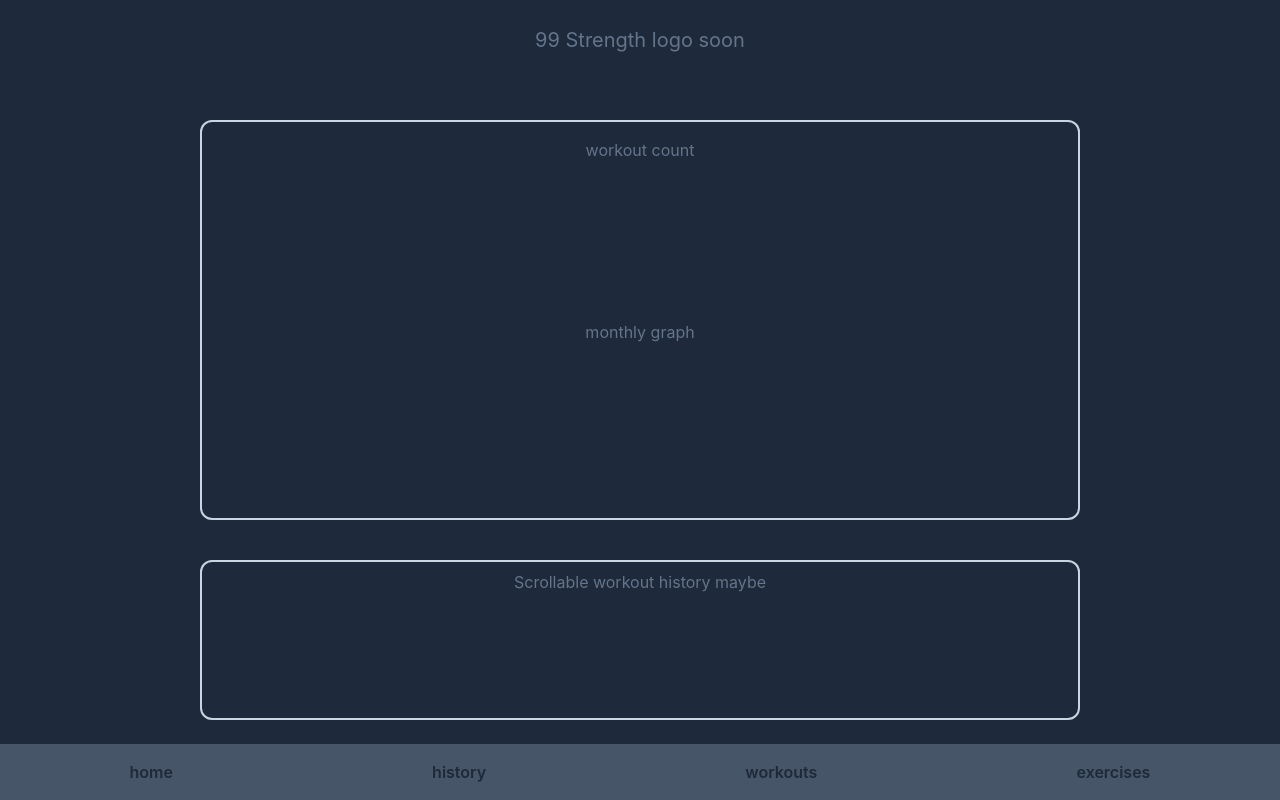
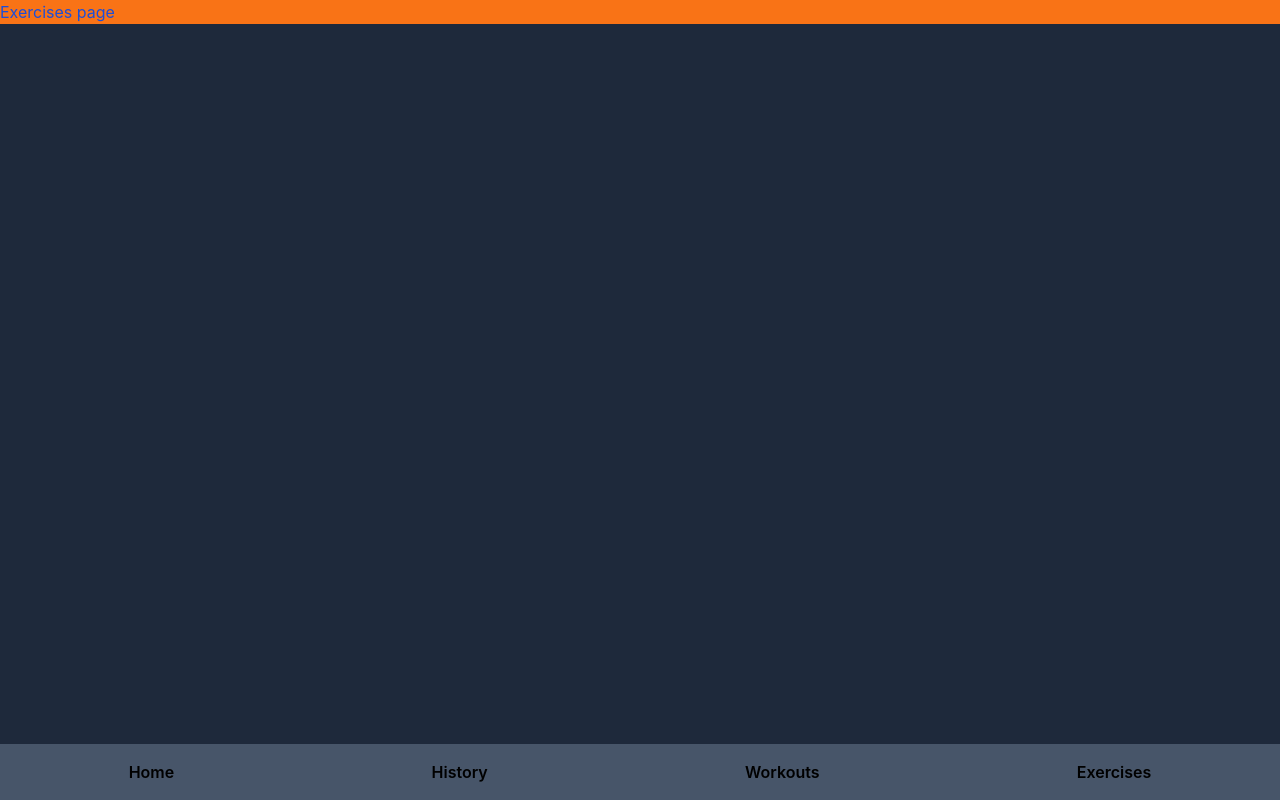
Before and after one commit to AndrewOWStyles/99-strength, a React (Create React App) app: page /Exercises in a window 1280 px wide. Built offline with nearby package versions, Linux system fonts and the light colour scheme.

Commit message:
added all the pages for the app as well as routing so you can go between. added navlinks to navbar to allow page swapping

```diff
--- a/package.json
+++ b/package.json
@@ -10,6 +10,7 @@
     "postcss": "^8.4.23",
     "react": "^18.2.0",
     "react-dom": "^18.2.0",
+    "react-router-dom": "^6.11.1",
     "react-scripts": "5.0.1",
     "tailwindcss": "^3.3.2",
     "web-vitals": "^2.1.4"
--- a/src/App.js
+++ b/src/App.js
@@ -1,16 +1,19 @@
 import React from 'react';
 import './App.css';
-import HomeScreen from './components/HomeScreen';
+import { BrowserRouter as Router } from 'react-router-dom';
 import NavBar from './components/navbar';
+import PageRoutes from './components/PageRoutes';
 
 function App() {
   return (
-    <div className="w-screen h-screen bg-slate-800">
-      <HomeScreen />
-      <div className='w-screen fixed bottom-0 left-0 right-0'>
-        <NavBar />
+    <Router>
+      <div className="w-screen h-screen bg-slate-800">
+        <PageRoutes />
+        <div className='w-screen fixed bottom-0 left-0 right-0'>
+          <NavBar />
+        </div>
       </div>
-    </div>
+    </Router>
   );
 }
 
--- /dev/null
+++ b/src/components/PageRoutes.js
@@ -0,0 +1,19 @@
+import React from 'react';
+import { Route, Routes } from 'react-router-dom';
+import HomeScreen from './pages/HomeScreen';
+import History from './pages/History';
+import Workouts from './pages/Workouts';
+import Exercises from './pages/Exercises';
+
+function PageRoutes() {
+  return (
+    <Routes>
+      <Route path="/" element={<HomeScreen />} />
+      <Route path="/History" element={<History />} />
+      <Route path="/Workouts" element={<Workouts />} />
+      <Route path="/Exercises" element={<Exercises />} />
+    </Routes>
+  );
+}
+
+export default PageRoutes;
--- a/src/components/navbar.js
+++ b/src/components/navbar.js
@@ -1,15 +1,48 @@
 import React from 'react';
+import { NavLink } from 'react-router-dom';
 
 const NavBar = () => {
 
-
+    const navLinkClasses = 'nav-link font-semibold hover:text-slate-400';
 
     return (
-        <div className="w-full h-14 flex flex-row items-center justify-around bg-slate-600 text-slate-800 font-semibold">
-            <div>home</div>
-            <div>history</div>
-            <div>workouts</div>
-            <div>exercises</div>
+        <div className="w-full h-14 flex flex-row items-center justify-around bg-slate-600  ">
+            <div className='p-2'>
+                <NavLink
+                    to="/"
+                    end
+                    className={({ isActive }) => (isActive ? `active ${navLinkClasses}` : navLinkClasses)}
+                >
+                Home
+                </NavLink>
+            </div>
+            <div className='p-2'>
+                <NavLink
+                to="History"
+                end
+                className={({ isActive }) => (isActive ? `active ${navLinkClasses}` : navLinkClasses)}
+                >
+                History
+                </NavLink>
+            </div>
+            <div className='p-2'>
+                <NavLink
+                to="Workouts"
+                end
+                className={({ isActive }) => (isActive ? `active ${navLinkClasses}` : navLinkClasses)}
+                >
+                Workouts
+                </NavLink>
+            </div>
+            <div className='p-2 rounded-md'>
+            <NavLink
+                to="Exercises"
+                end
+                className={({ isActive }) => (isActive ? `active ${navLinkClasses}` : navLinkClasses)}
+                >
+                Exercises
+                </NavLink>
+            </div>
         </div>
     );
 };
--- /dev/null
+++ b/src/components/pages/Exercises.js
@@ -0,0 +1,14 @@
+import React from 'react';
+
+const Exercises = () => {
+
+
+
+    return (
+        <div className="bg-orange-500 text-blue-700">
+            Exercises page
+        </div>
+    );
+};
+
+export default Exercises;
--- /dev/null
+++ b/src/components/pages/History.js
@@ -0,0 +1,14 @@
+import React from 'react';
+
+const History = () => {
+
+
+
+    return (
+        <div className="bg-green-500 text-blue-700">
+            History page
+        </div>
+    );
+};
+
+export default History;
--- /dev/null
+++ b/src/components/pages/Workouts.js
@@ -0,0 +1,14 @@
+import React from 'react';
+
+const Workouts = () => {
+
+
+
+    return (
+        <div className="bg-yellow-500 text-blue-700">
+            Workouts page
+        </div>
+    );
+};
+
+export default Workouts;
```
Also changed, not shown: src/components/pages/HomeScreen.js (renamed from src/components/HomeScreen.js), 1 other file (tests, documents, lock files or other folders).
